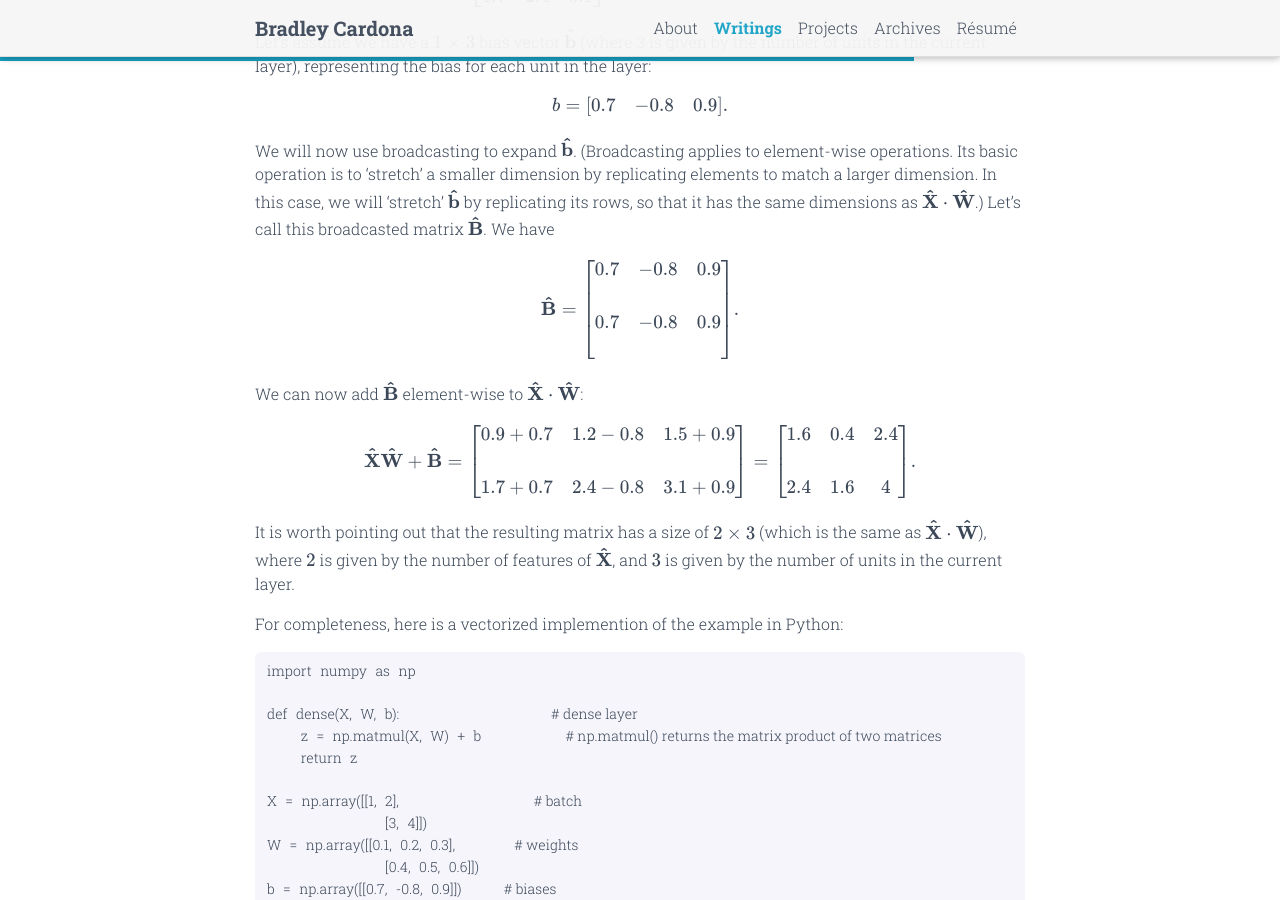
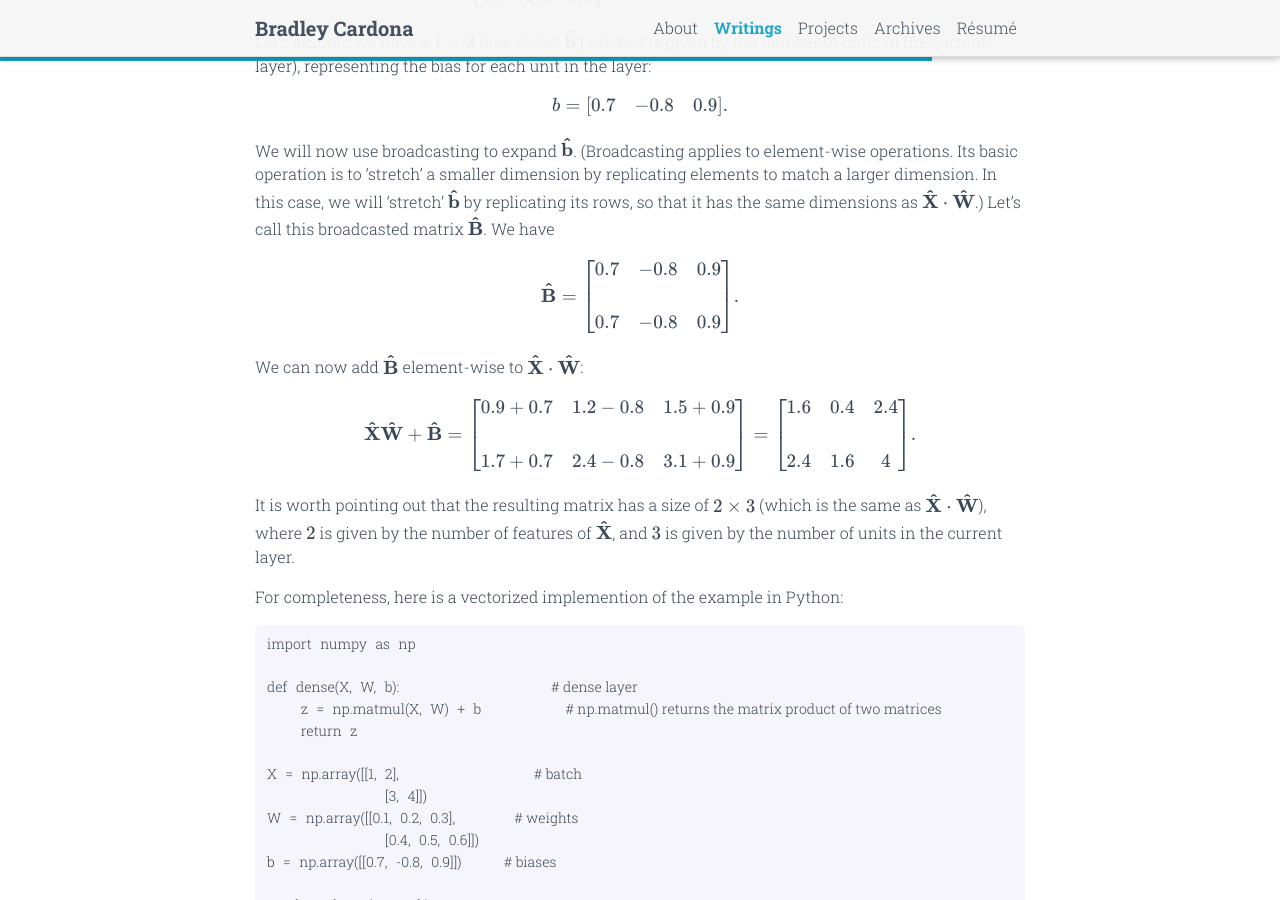
Before and after one commit to BMCARDONA/bmcardona.github.io, a Jekyll site: the page built from _posts/2023-06-09-vectors-and-matrices.md, in a window 1280 px wide and 900 px high, scrolled down 955 px. Built offline with Jekyll 4.4.1, drawn with Linux system fonts in a browser that asks for light colours; comment, search, counter and statistics services are not loaded; a style sheet for code colours, icons or effects is not loaded.

Commit message:
delete space at bottom of matrix B

```diff
--- a/_posts/2023-06-09-vectors-and-matrices.md
+++ b/_posts/2023-06-09-vectors-and-matrices.md
@@ -56,7 +56,7 @@ Its basic operation is to 'stretch' a smaller dimension by replicating elements
 $$
 \mathbf{\hat{B}} = \begin{bmatrix}
 0.7 & -0.8 & 0.9 \\\\
-0.7 & -0.8 & 0.9 \\\\
+0.7 & -0.8 & 0.9
 \end{bmatrix}.
 $$
 
```
